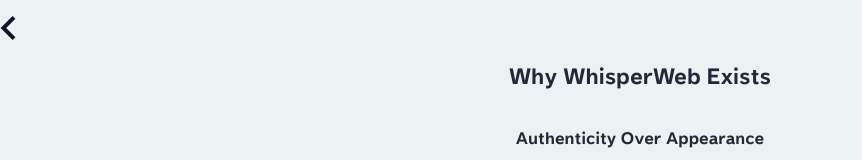
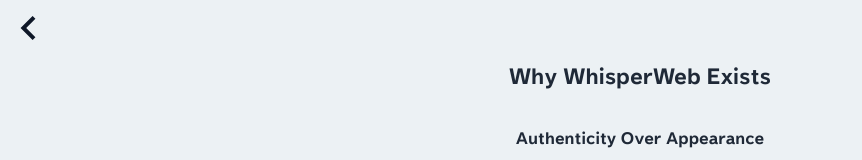
Before and after one commit to MichelMeyer19/whisperweb, a React (Vite) app: page /welcome/our-values in a window 1280 px wide. Shown: the top 160 px of the page, without its empty margins (0-862 px from the left). Built offline with nearby package versions, Linux system fonts and the light colour scheme; what parse would draw is missing.

Commit message:
Update BackArrow.js
More to the right

```diff
--- a/src/components/atoms/BackArrow.jsx
+++ b/src/components/atoms/BackArrow.jsx
@@ -5,11 +5,11 @@ const BackArrow = () => {
   const navigate = useNavigate();
 
   const goBack = () => {
-    navigate(-1); // This will take the user back to the previous page
+    navigate(-1);
   };
 
   return (
-    <div className="w-11/12 mt-4">
+    <div className="w-11/12 mt-4 ml-5"> {/* Added ml-4 (left margin) */}
       <div className="w-fit cursor-pointer" onClick={goBack}>
         <img src="/icons/goBack.svg" alt="Go Back" className="w-4 h-auto" />
       </div>
```
